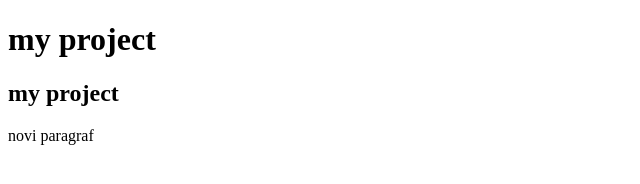
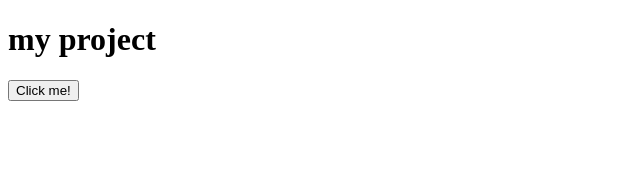
Before and after one commit to AnteS1/my-project, a plain HTML site: page index.html in a window 1280 px wide. Shown: the whole page, without its empty margins (0-640 px from the left). Drawn offline with Linux system fonts and the light colour scheme.

Commit message:
Doadan button u index.hmtl

```diff
--- a/index.html
+++ b/index.html
@@ -5,7 +5,6 @@
 </head>
 <body>
     <h1>my project</h1>
-    <h2>my project</h2>
-    <p>novi paragraf</p>
+    <button>Click me!</button>
 </body>
 </html>
```
